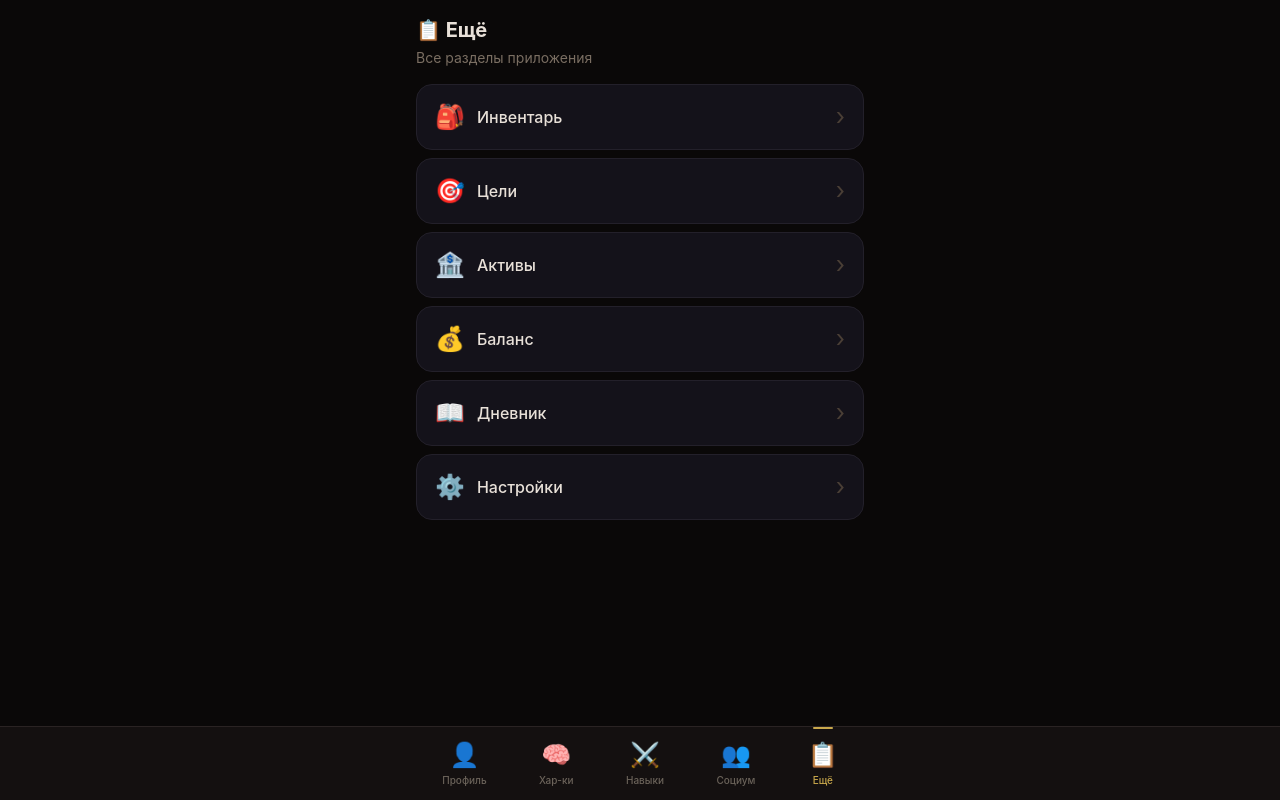
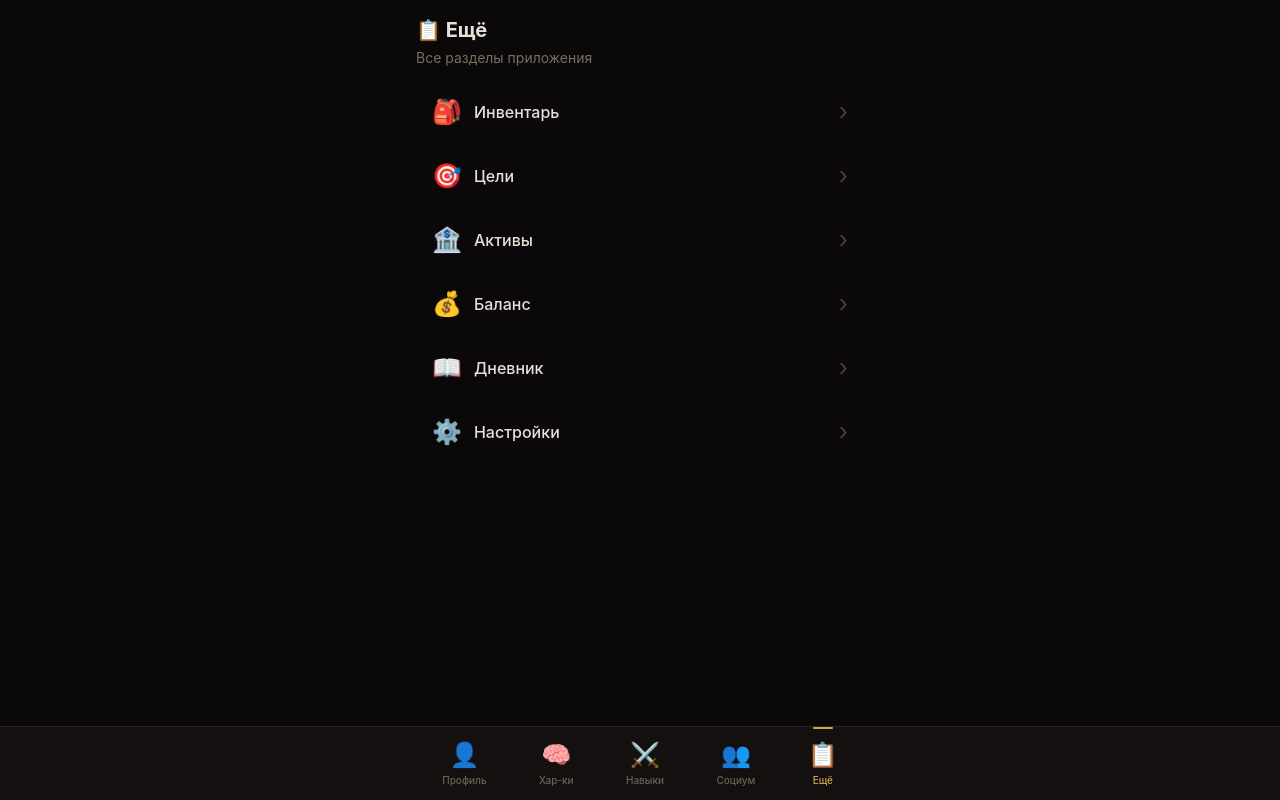
Before and after one commit to choppatyn/LifeOS2, a React (Vite) app: page /more in a window 1280 px wide. Built offline with nearby package versions, Linux system fonts and the light colour scheme; no server answers.

Commit message:
Update Card.tsx

```diff
--- a/src/components/ui/Card.tsx
+++ b/src/components/ui/Card.tsx
@@ -4,13 +4,25 @@ interface CardProps {
   children: React.ReactNode;
   className?: string;
   onClick?: () => void;
+  hoverable?: boolean;
 }
 
-export const Card: React.FC<CardProps> = ({ children, className = '', onClick }) => {
+export const Card: React.FC<CardProps> = ({
+  children,
+  className = '',
+  onClick,
+  hoverable = false,
+}) => {
   return (
     <div
-      className={`card ${className}`}
       onClick={onClick}
+      className={`rounded-2xl px-4 py-3 transition-all ${
+        hoverable ? 'cursor-pointer hover:border-[#c9a84c]' : ''
+      } ${className}`}
+      style={{
+        background: 'var(--color-card-bg)',
+        border: '1px solid var(--color-card-border)',
+      }}
     >
       {children}
     </div>
```
